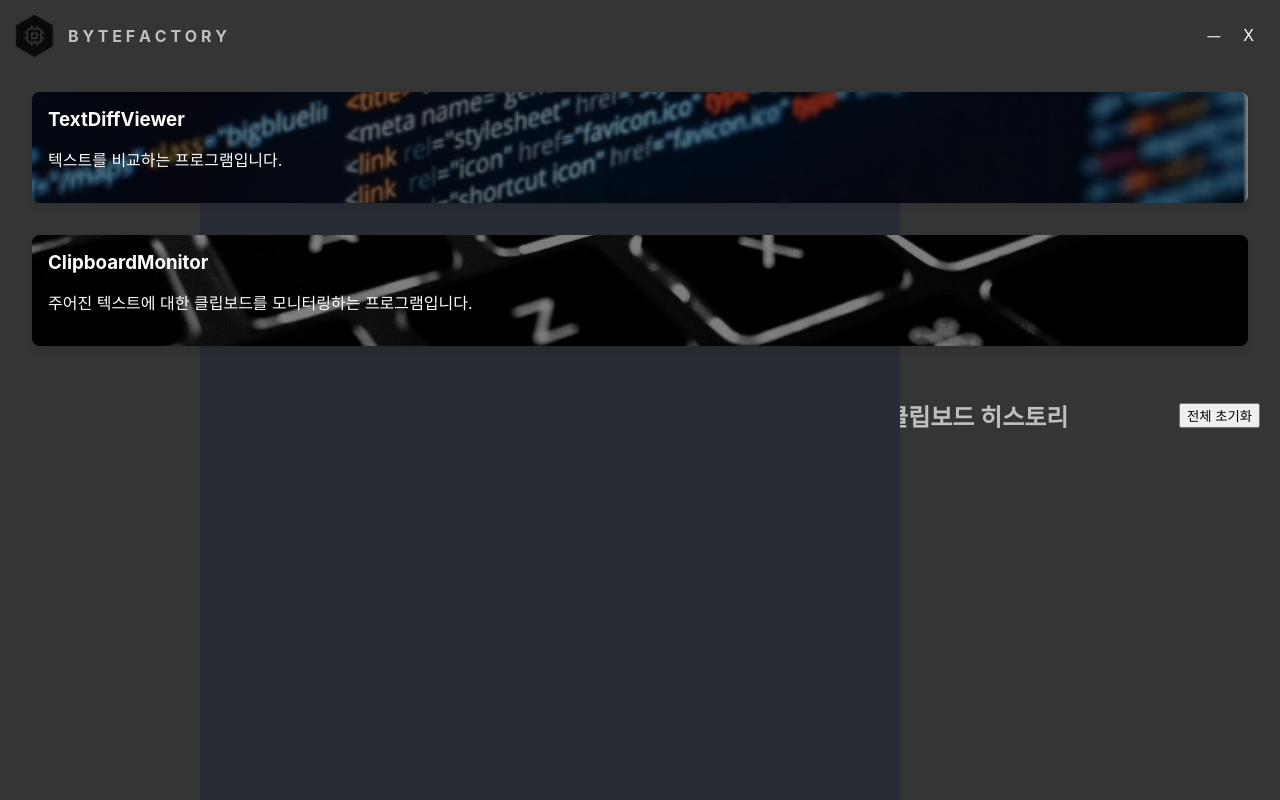
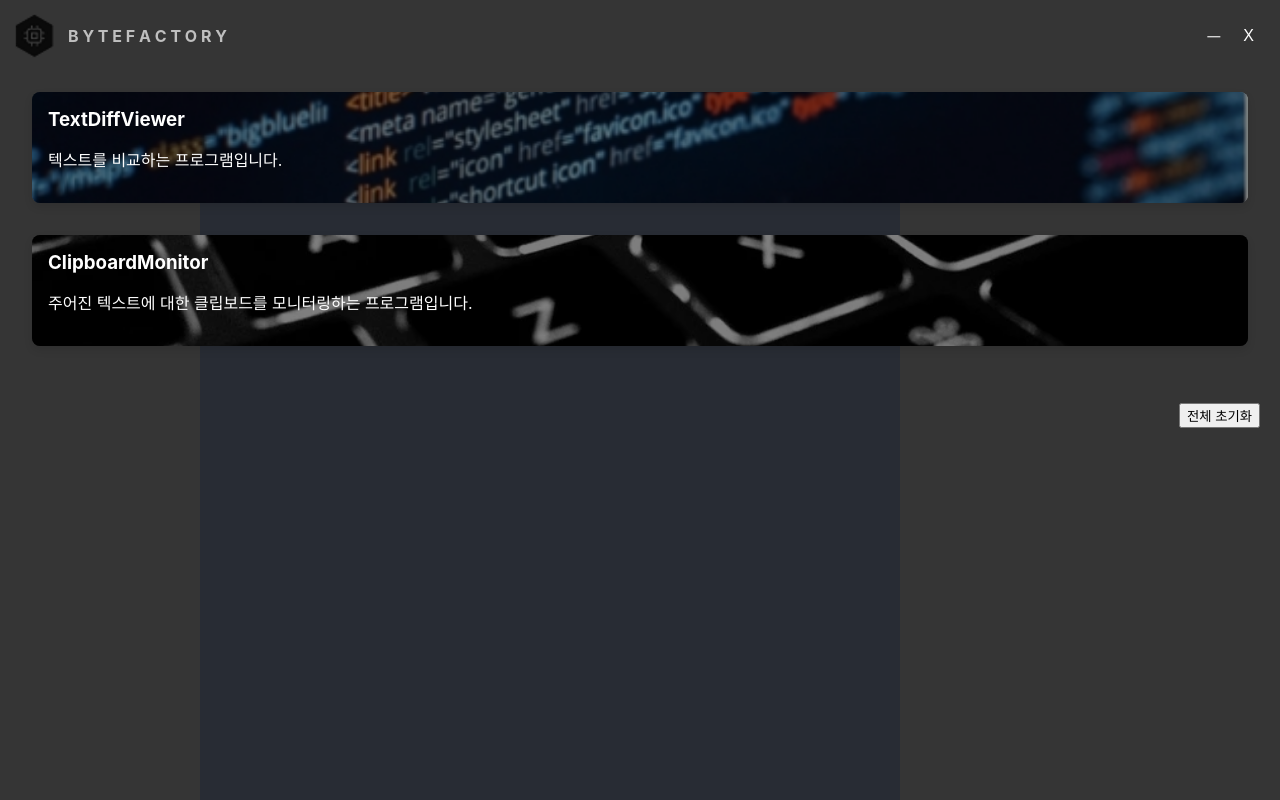
Before and after one commit to WonmoLee/ByteFactory, a React (Create React App) app: page /#/ClipboardMonitor in a window 1280 px wide. Built offline with nearby package versions, Linux system fonts and the light colour scheme.

Commit message:
영역 재배치

```diff
--- a/src/pages/ClipboardMonitor.js
+++ b/src/pages/ClipboardMonitor.js
@@ -67,7 +67,7 @@ function ClipboardMonitor() {
           <TextEditor />
         </div>
       </div>
-      <div style={{ marginLeft: '45%', width: '50%', paddingLeft: '20px' }}> {/* <TextEditor /> 공간을 고려해 marginLeft 조정 및 padding 추가 */}
+      <div style={{ marginLeft: '30%', width: '100%', paddingLeft: '20px' }}> {/* <TextEditor /> 공간을 고려해 marginLeft 조정 및 padding 추가 */}
         <div style={{ display: 'flex', justifyContent: 'space-between', alignItems: 'center' }}>
           <h2>클립보드 히스토리</h2>
           <button onClick={handleClearAll}>전체 초기화</button>
```
